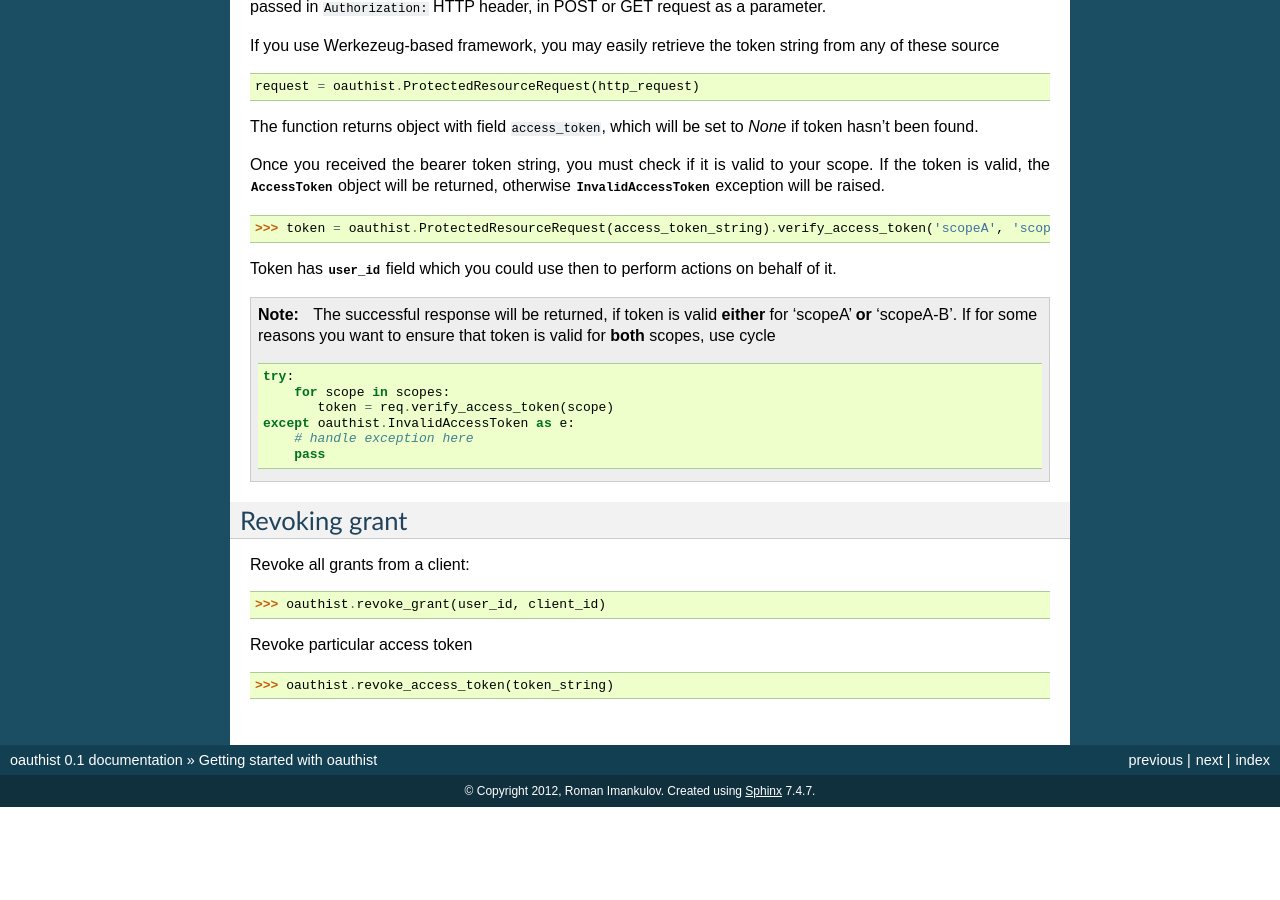
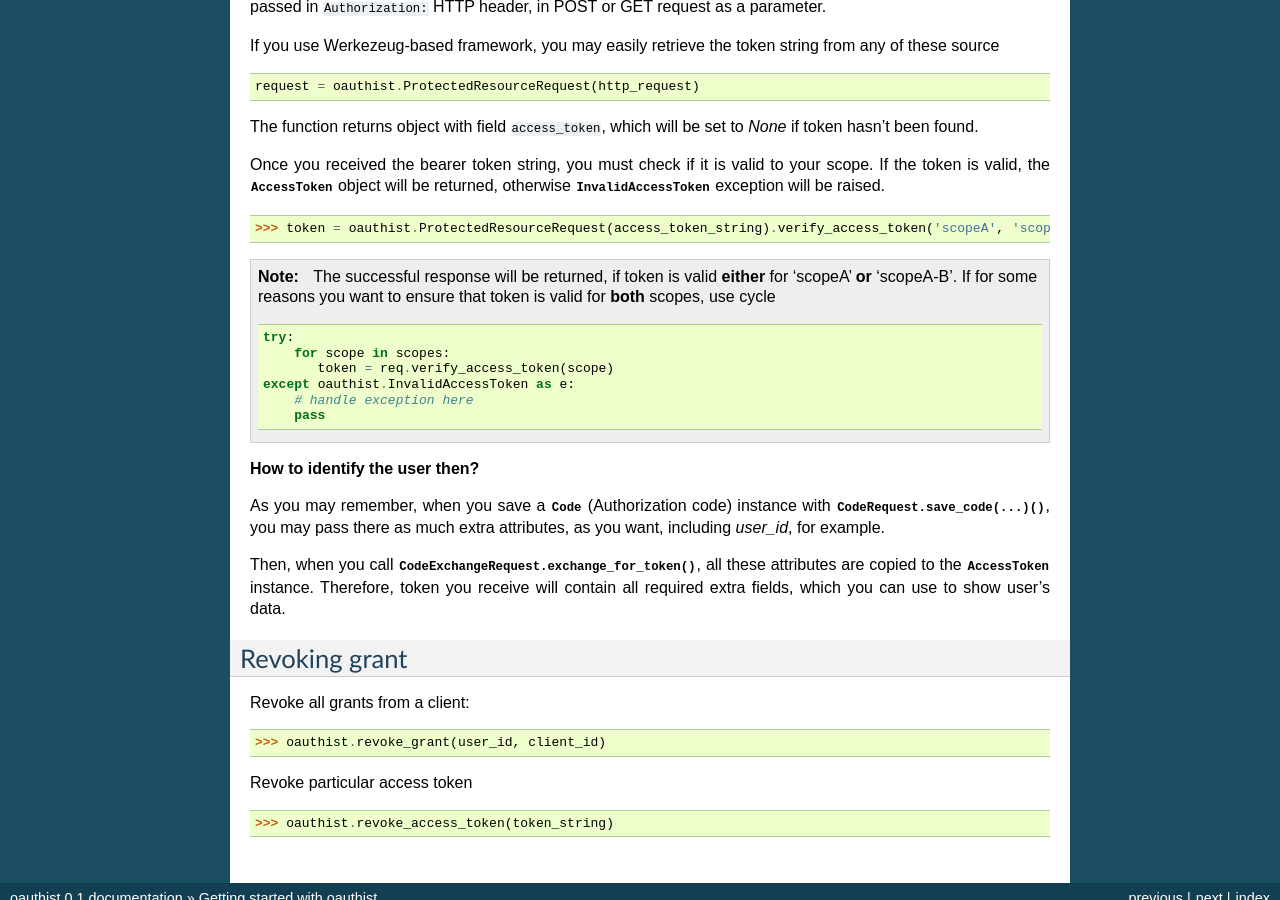
Before and after one commit to Doist/oauthist, a Sphinx documentation site: the page built from docs/getting_started.rst, in a window 1280 px wide and 900 px high, scrolled down 5801 px. Built offline with Sphinx 7.4.7, drawn with Linux system fonts in a browser that asks for light colours; cross-references to code outside the pages are shown as plain code; before the commit the page ends 6608 px from its top, so only the background shows below that.

Commit message:
Minor improvements in getting_started guide

```diff
--- a/docs/getting_started.rst
+++ b/docs/getting_started.rst
@@ -442,9 +442,6 @@ otherwise :class:`InvalidAccessToken` exception will be raised.
 
    >>> token = oauthist.ProtectedResourceRequest(access_token_string).verify_access_token('scopeA', 'scopeA-B')
 
-Token has :attr:`user_id` field which you could use then to perform actions
-on behalf of it.
-
 .. note:: The successful response will be returned, if token is valid **either**
           for 'scopeA' **or** 'scopeA-B'. If for some reasons you want to ensure
           that token is valid for **both** scopes, use cycle
@@ -459,6 +456,16 @@ on behalf of it.
                  pass
 
 
+**How to identify the user then?**
+
+As you may remember, when you save a :class:`Code` (Authorization code) instance
+with :meth:`CodeRequest.save_code(...)`, you may pass there as much extra
+attributes, as you want, including `user_id`, for example.
+
+Then, when you call :meth:`CodeExchangeRequest.exchange_for_token`, all these
+attributes are copied to the :class:`AccessToken` instance. Therefore, token
+you receive will contain all required extra fields, which you can use to show
+user's data.
 
 
 .. _Access Tokens Types: http://tools.ietf.org/html/rfc6749#section-7
```
